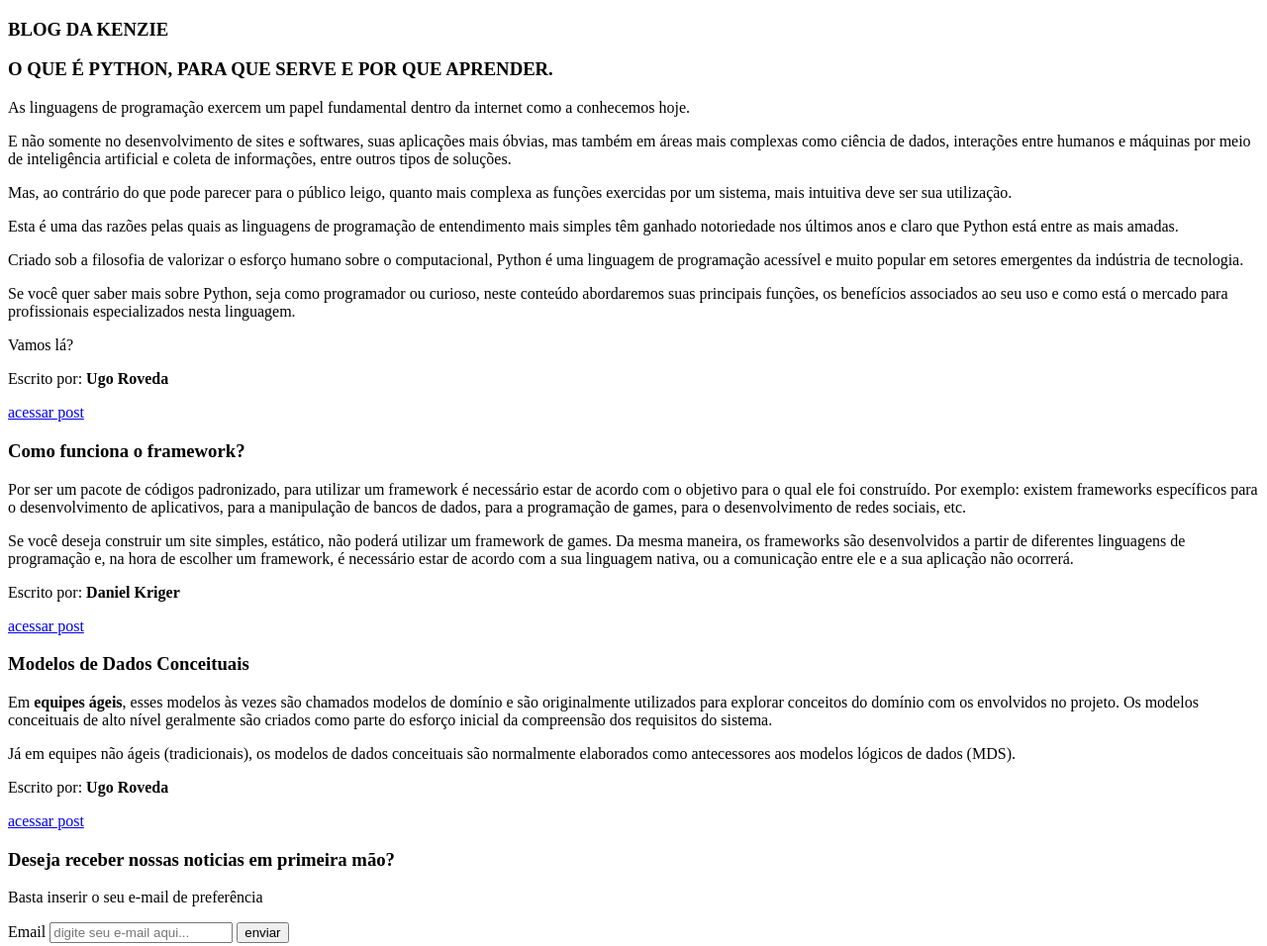
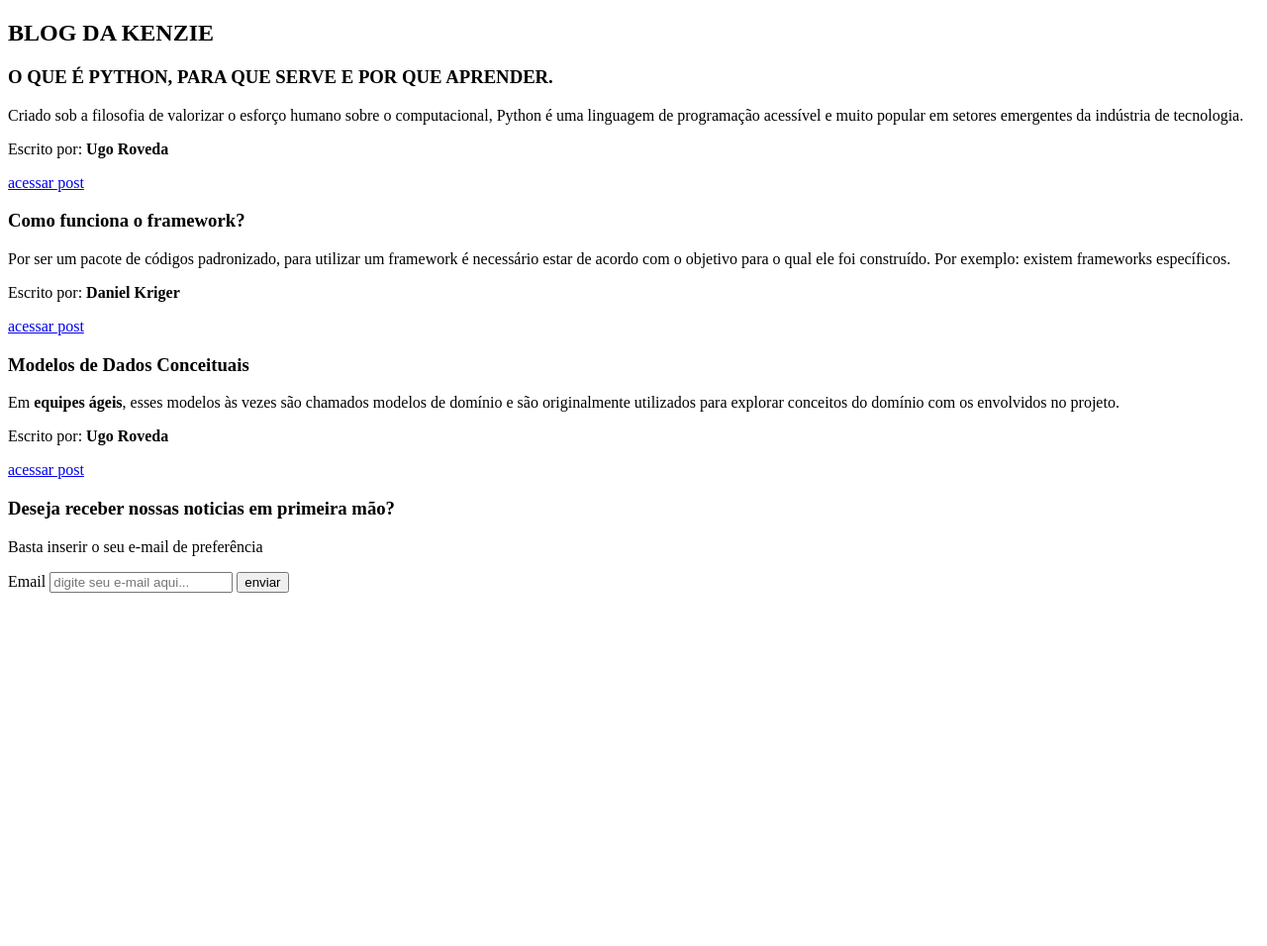
Before and after one commit to JuanRodriguesSantana/gi_kenzie_aula, a plain HTML site: page index.html in a window 1280 px wide. Shown: the whole page at 99% size. After the commit the page ends 800 px from the top, so only its background shows below. Drawn offline with Linux system fonts and the light colour scheme.

Commit message:
¨atualização¨

```diff
--- a/index.html
+++ b/index.html
@@ -13,42 +13,30 @@
 
     <body>
         <section>
+            <form>
                 <article>
                     <!-- TITULO DO BLOG -->
-                <h1>BLOG DA KENZIE</h1>
-
+                    <h2>BLOG DA KENZIE</h2>
                     <!-- TITULO = PRIMEIRO POST -->
-                <h1>O QUE É PYTHON, PARA QUE SERVE E POR QUE APRENDER.</h1>
-
+                    <h3>O QUE É PYTHON, PARA QUE SERVE E POR QUE APRENDER.</h3>
                     <!-- DESCRIÇÃO -->
-                <p>As linguagens de programação exercem um papel fundamental dentro da internet como a conhecemos hoje.</p>
-                <p>E não somente no desenvolvimento de sites e softwares, suas aplicações mais óbvias, mas também em áreas mais complexas como ciência de dados, interações entre humanos e máquinas por meio de inteligência artificial e coleta de informações, entre outros tipos de soluções.</p>
-                <p>Mas, ao contrário do que pode parecer para o público leigo, quanto mais complexa as funções exercidas por um sistema, mais intuitiva deve ser sua utilização.</p>
-                <p>Esta é uma das razões pelas quais as linguagens de programação de entendimento mais simples têm ganhado notoriedade nos últimos anos e claro que Python está entre as mais amadas.</p>
                     <p>Criado sob a filosofia de valorizar o esforço humano sobre o computacional, Python é uma linguagem de programação acessível e muito popular em setores emergentes da indústria de tecnologia.</p>
-                <p>Se você quer saber mais sobre Python, seja como programador ou curioso, neste conteúdo abordaremos suas principais funções, os benefícios associados ao seu uso e como está o mercado para profissionais especializados nesta linguagem.</p>
-                <p>Vamos lá?</p>
                     <p>Escrito por: <strong>Ugo Roveda</strong></p>
-
                     <!-- LINK DO POST -->
                     <a href="https://kenzie.com.br/blog/o-que-e-python/" target="_blank">acessar post</a>
                 </article>
                 <article>
                     <!-- SEGUNDO POST -->
                     <h3>Como funciona o framework?</h3>
-                <p>Por ser um pacote de códigos padronizado, para utilizar um framework é necessário estar de acordo com o objetivo para o qual ele foi construído. Por exemplo: existem frameworks específicos para o desenvolvimento de aplicativos, para a manipulação de bancos de dados, para a programação de games, para o desenvolvimento de redes sociais, etc.</p>
-                <p>Se você deseja construir um site simples, estático, não poderá utilizar um framework de games. Da mesma maneira, os frameworks são desenvolvidos a partir de diferentes linguagens de programação e, na hora de escolher um framework, é necessário estar de acordo com a sua linguagem nativa, ou a comunicação entre ele e a sua aplicação não ocorrerá.</p>
+                    <p>Por ser um pacote de códigos padronizado, para utilizar um framework é necessário estar de acordo com o objetivo para o qual ele foi construído. Por exemplo: existem frameworks específicos.</p>
                     <p>Escrito por: <strong>Daniel Kriger</strong></p>
-
                     <a href="https://kenzie.com.br/blog/framework/" target="_blank">acessar post</a>
                 </article>
                 <article>
                     <!-- TITULO DO POST -->
                     <h3>Modelos de Dados Conceituais</h3>
-                <p>Em <strong>equipes ágeis</strong>, esses modelos às vezes são chamados modelos de domínio e são originalmente utilizados para explorar conceitos do domínio com os envolvidos no projeto. Os modelos conceituais de alto nível geralmente são criados como parte do esforço inicial da compreensão dos requisitos do sistema.</p>
-                <p>Já em equipes não ágeis (tradicionais), os modelos de dados conceituais são normalmente elaborados como antecessores aos modelos lógicos de dados (MDS).</p>
+                    <p>Em <strong>equipes ágeis</strong>, esses modelos às vezes são chamados modelos de domínio e são originalmente utilizados para explorar conceitos do domínio com os envolvidos no projeto.</p>
                     <p>Escrito por: <strong>Ugo Roveda</strong></p>
-
                     <a href="https://kenzie.com.br/blog/modelagem-de-dados/" target="_blank">acessar post</a>
                 </article>
                 <article>
@@ -57,7 +45,7 @@
                     <p>Basta inserir o seu e-mail de preferência</p>
 
                 </article>
-            <form>
+
                 <!--    EMAIL -->
                 <label for="email">Email</label>
                 <input type="text" id="email" name="email" placeholder="digite seu e-mail aqui..." required=¨true¨/>
```
Lines whose indentation alone changed are shown as unchanged.
